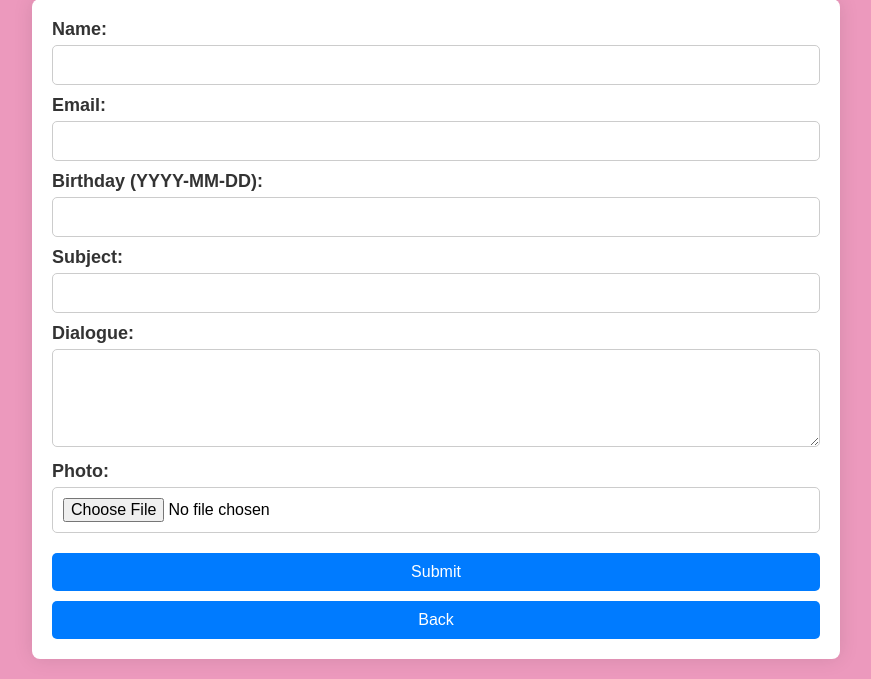
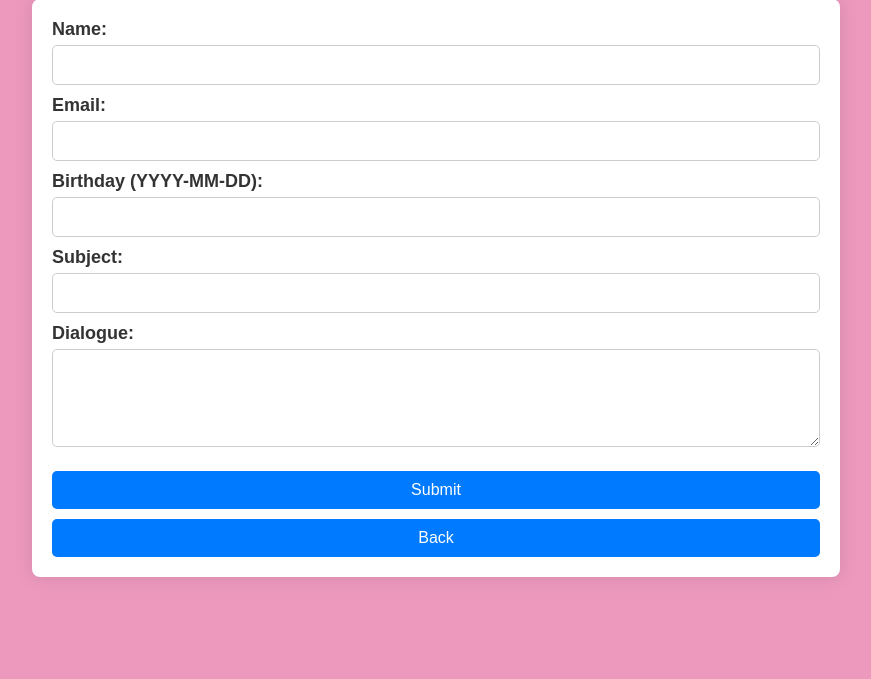
Before and after one commit to itsabhi-nav/dbms-flutterssss, a Flask app: page /add_user in a window 1280 px wide. Shown: the part 137-816 px from the top of the page, without its empty margins (204-1075 px from the left). After the commit the page ends 714 px from the top, so only its background shows below. Run offline with Flask 3, Linux system fonts and the light colour scheme.

Commit message:
fit commit

```diff
--- a/app.py
+++ b/app.py
@@ -6,7 +6,7 @@ from dotenv import load_dotenv
 from flask import Flask, render_template, session, request, redirect, url_for, flash
 from pymongo import MongoClient
 from email_utils import sendEmail
-from werkzeug.utils import secure_filename
+import pymongo
 
 app = Flask(__name__)
 app.secret_key = 'abcdefghijklmnopqrstuvwxyz'
@@ -17,18 +17,6 @@ load_dotenv()
 # Enter your authentication details
 GMAIL_ID = os.getenv('GMAIL_ID')
 GMAIL_PSWD = os.getenv('GMAIL_PSWD')
-
-# Define allowed file extensions for photo uploads
-ALLOWED_EXTENSIONS = {'png', 'jpg', 'jpeg', 'gif'}
-
-# Define the directory for uploading photos
-UPLOAD_FOLDER = 'uploads'
-app.config['UPLOAD_FOLDER'] = UPLOAD_FOLDER
-
-# Function to check if the filename has an allowed extension
-def allowed_file(filename):
-    return '.' in filename and \
-           filename.rsplit('.', 1)[1].lower() in ALLOWED_EXTENSIONS
 
 @app.route('/')
 def index():
@@ -64,12 +52,7 @@ def index():
             bday = item['Birthday'].strftime("%d-%m")
             if today == bday and yearNow not in str(item['Year']):
                 try:
-                    # Check if photo is attached
-                    if 'Photo' in item:
-                        photo_path = os.path.join(app.config['UPLOAD_FOLDER'], item['Photo'])
-                        sendEmail(item['Email'], item['Subject'], item['Dialogue'], GMAIL_ID, GMAIL_PSWD, photo_path)
-                    else:
-                        sendEmail(item['Email'], item['Subject'], item['Dialogue'], GMAIL_ID, GMAIL_PSWD)
+                    sendEmail(item['Email'], item['Subject'], item['Dialogue'], GMAIL_ID, GMAIL_PSWD)
                     sent_emails.append({'name': item['Name'], 'status': 'success'})
                     print(f"Wished Happy Birthday to {item['Name']}.")
                 except Exception as e:
@@ -125,21 +108,6 @@ def add_user():
 
         birthday_datetime = datetime.datetime.combine(birthday, datetime.datetime.min.time())
 
-        # Save uploaded photo to server
-        if 'photo' in request.files:
-            photo_file = request.files['photo']
-            if photo_file.filename == '':
-                flash('No selected file')
-                return redirect(request.url)
-            if photo_file and allowed_file(photo_file.filename):
-                filename = secure_filename(photo_file.filename)
-                photo_file.save(os.path.join(app.config['UPLOAD_FOLDER'], filename))
-            else:
-                flash('Invalid file type. Only PNG, JPG, JPEG, and GIF files are allowed.')
-                return redirect(request.url)
-        else:
-            filename = None  # No photo uploaded
-
         client = MongoClient("mongodb+srv://dubeyabhinav1001:dubey@cluster0.rjzqrrm.mongodb.net/?retryWrites=true&w=majority")
         db = client['dbms']
         collection = db['bday']
@@ -155,8 +123,7 @@ def add_user():
             "Year": str(birthday.year),
             "Email": email,
             "Dialogue": dialogue,
-            "Subject": subject,
-            "Photo": filename  # Save photo filename to database
+            "Subject": subject
         }
         collection.insert_one(new_user)
         client.close()
--- a/templates/add_user.html
+++ b/templates/add_user.html
@@ -37,17 +37,6 @@
       input[type="text"],
       input[type="email"],
       textarea {
-      width: 100%;
-      padding: 10px;
-      margin-top: 5px;
-      margin-bottom: 10px;
-      border: 1px solid #ccc;
-      border-radius: 5px;
-      box-sizing: border-box;
-      font-size: 16px;
-    }
-
-    input[type="file"] {
         width: 100%;
         padding: 10px;
         margin-top: 5px;
@@ -117,10 +106,13 @@
   <body>
     <h1>Add New User</h1>
     <div class="info">
-    <strong>Fill out the form to add a new user and send greetings automatically!</strong>
+      <strong
+        >Fill out the form to add a new user and send greetings
+        automatically!</strong
+      >
     </div>
 
-  <form action="/add_user" method="post" onsubmit="showLoader()" enctype="multipart/form-data">
+    <form action="/add_user" method="post" onsubmit="showLoader()">
       <label for="name">Name:</label><br />
       <input type="text" id="name" name="name" required /><br />
 
@@ -134,10 +126,8 @@
       <input type="text" id="subject" name="subject" required /><br />
 
       <label for="dialogue">Dialogue:</label><br />
-    <textarea id="dialogue" name="dialogue" rows="4" required></textarea><br />
-
-    <label for="photo">Photo:</label><br />
-    <input type="file" id="photo" name="photo" accept="image/*" /><br /> <!-- Accept only image files -->
+      <textarea id="dialogue" name="dialogue" rows="4" required></textarea
+      ><br />
 
       <input type="submit" value="Submit" />
       <input type="button" value="Back" onclick="window.history.back()" />
```
Also changed, not shown: email_utils.py (+12 -38 lines). Lines whose indentation alone changed are shown as unchanged.
